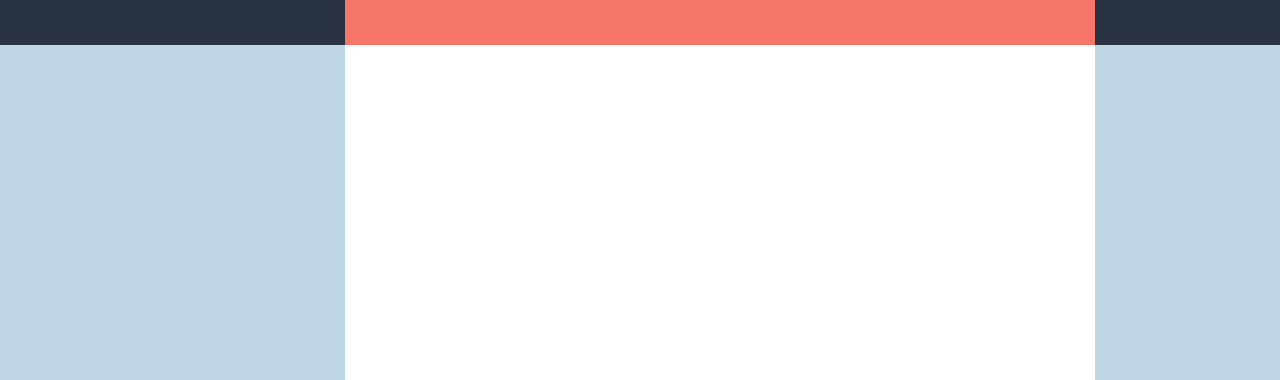
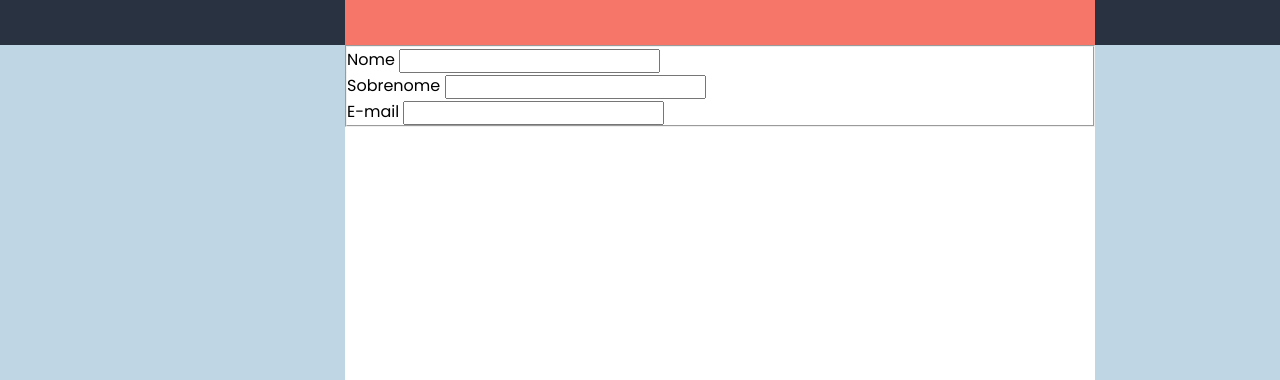
Before and after one commit to gksouza/explorer-stage3-advanced-mentor, a plain HTML site: page index.html in a window 1280 px wide. Shown: the part 420-800 px from the top of the page. Drawn offline with Linux system fonts and the light colour scheme.

Commit message:
Created html structure for personal informations fields

```diff
--- a/index.html
+++ b/index.html
@@ -36,14 +36,44 @@
     </header>
 
     <form id="my-form">
+      <fieldset>
+        <div class="fildset-wrapper">
+          <div class="line-col-2">
+            <div class="input-wrapper">
+              <label for="event-first-name">Nome</label>
+              <input
+                type="text"
+                name="event-first-name"
+                id="event-first-name"
+                required
+              />
+            </div>
 
+            <div class="input-wrapper">
+              <label for="event-last-name">Sobrenome</label>
+              <input
+                type="text"
+                name="event-last-name"
+                id="event-last-name"
+                required
+              />
+            </div>
+          </div>
 
-
+          <div class="line-col-1">
+            <div class="input-wrapper">
+              <label for="event-email">E-mail</label>
+              <input
+                type="email"
+                name="event-email"
+                id="event-email"
+                required
+              />
+            </div>
+          </div>
+        </div>
+      </fieldset>
     </form>
-
-
-
   </div>
-
 </body>
 </html>
```
